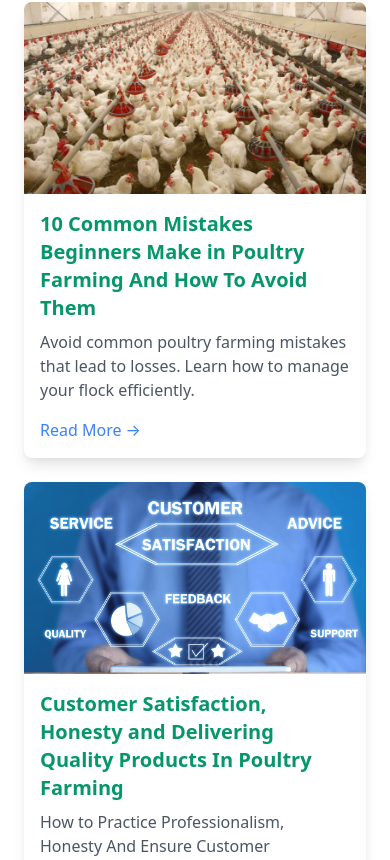
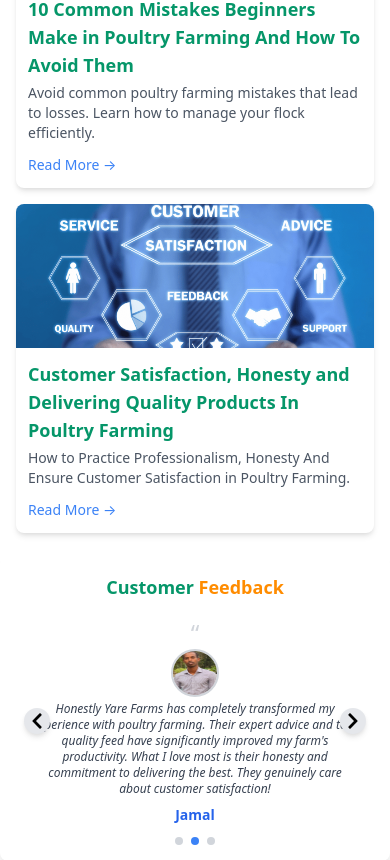
Before and after one commit to Abdikhafar-hub/Yare-Farms, a React (Vite) app in the folder Frontend/: page / in a window 390 px wide. Shown: the part 8344-9204 px from the top of the page. Built offline with nearby package versions, Linux system fonts and the light colour scheme; what @react-pdf/renderer would draw is missing.

Commit message:
social links

```diff
--- a/Frontend/src/components/Testimonials.jsx
+++ b/Frontend/src/components/Testimonials.jsx
@@ -10,7 +10,6 @@ const testimonials = [
 const Testimonials = () => {
   const [currentIndex, setCurrentIndex] = useState(0);
 
-
   useEffect(() => {
     const interval = setInterval(() => {
       nextSlide();
@@ -18,20 +17,18 @@ const Testimonials = () => {
     return () => clearInterval(interval);
   }, [currentIndex]);
 
-
   const nextSlide = () => {
     setCurrentIndex((prevIndex) => (prevIndex + 1) % testimonials.length);
   };
-
 
   const prevSlide = () => {
     setCurrentIndex((prevIndex) => (prevIndex - 1 + testimonials.length) % testimonials.length);
   };
 
   return (
-    <div className="relative w-full max-w-4xl mx-auto bg-white shadow-lg rounded-lg p-6">
+    <div className="relative w-full max-w-4xl mx-auto bg-white shadow-lg rounded-lg p-4 md:p-6">
 
-      <h2 className="text-center text-2xl font-bold mb-6">
+      <h2 className="text-center text-lg md:text-2xl font-bold mb-4 md:mb-6">
         <span className="text-green-600">Customer</span>{" "}
         <span style={{ color: "#FF8C00" }}>Feedback</span>
       </h2>
@@ -39,10 +36,10 @@ const Testimonials = () => {
       <div className="relative flex items-center">
 
         <button
-          className="absolute left-0 z-10 bg-gray-200 p-2 rounded-full shadow-md hover:bg-gray-300"
+          className="absolute left-2 z-10 bg-gray-200 p-1 md:p-2 rounded-full shadow-md hover:bg-gray-300"
           onClick={prevSlide}
         >
-          <FaChevronLeft size={24} />
+          <FaChevronLeft size={18} className="md:size-24" />
         </button>
 
 
@@ -50,31 +47,31 @@ const Testimonials = () => {
           {testimonials.map((testimonial, index) => (
             <div
               key={testimonial.id}
-              className={`flex flex-col items-center text-center transition-opacity duration-500 ${index === currentIndex ? "opacity-100" : "opacity-0 absolute"}`}
+              className={`flex flex-col items-center text-center transition-opacity duration-500 px-2 ${index === currentIndex ? "opacity-100" : "opacity-0 absolute"}`}
             >
-              <span className="text-4xl text-gray-300">“</span>
-              <img src={testimonial.image} alt={testimonial.name} className="w-16 h-16 rounded-full border-2 border-gray-300 mb-2" />
-              <p className="text-gray-700 italic px-4">{testimonial.comment}</p>
-              <p className="mt-4 text-blue-600 font-semibold">{testimonial.name}</p>
+              <span className="text-2xl md:text-4xl text-gray-300">“</span>
+              <img src={testimonial.image} alt={testimonial.name} className="w-12 h-12 md:w-16 md:h-16 rounded-full border-2 border-gray-300 mb-1 md:mb-2" />
+              <p className="text-gray-700 italic text-xs md:text-sm px-2">{testimonial.comment}</p>
+              <p className="mt-2 md:mt-4 text-blue-600 font-semibold text-sm md:text-base">{testimonial.name}</p>
             </div>
           ))}
         </div>
 
 
         <button
-          className="absolute right-0 z-10 bg-gray-200 p-2 rounded-full shadow-md hover:bg-gray-300"
+          className="absolute right-2 z-10 bg-gray-200 p-1 md:p-2 rounded-full shadow-md hover:bg-gray-300"
           onClick={nextSlide}
         >
-          <FaChevronRight size={24} />
+          <FaChevronRight size={18} className="md:size-24" />
         </button>
       </div>
 
 
-      <div className="flex justify-center mt-4">
+      <div className="flex justify-center mt-3 md:mt-4">
         {testimonials.map((_, index) => (
           <span
             key={index}
-            className={`w-3 h-3 mx-1 rounded-full ${index === currentIndex ? "bg-blue-500" : "bg-gray-300"}`}
+            className={`w-2 h-2 md:w-3 md:h-3 mx-1 rounded-full ${index === currentIndex ? "bg-blue-500" : "bg-gray-300"}`}
           />
         ))}
       </div>
--- a/Frontend/src/pages/Blog.jsx
+++ b/Frontend/src/pages/Blog.jsx
@@ -26,9 +26,9 @@ const blogs = [
 
 const BlogList = () => {
   return (
-    <div id="blog" className="container mx-auto p-6">
+    <div id="blog" className="container mx-auto px-4 py-6 md:py-12">
 
-      <h2 className="text-center text-3xl font-bold mb-6">
+      <h2 className="text-center text-xl md:text-3xl font-bold mb-4 md:mb-6">
         <span className="text-green-600">Poultry</span>{" "}
         <span style={{ color: "#FF8C00" }}>Farming</span>{" "}
         <span className="text-green-600">Blogs</span>
@@ -36,21 +36,21 @@ const BlogList = () => {
 
 
       <div className="mt-2 flex justify-center">
-        <span className="h-1 w-16 bg-green-600"></span>
+        <span className="h-1 w-12 md:w-16 bg-green-600"></span>
       </div>
 
-      <div className="grid grid-cols-1 sm:grid-cols-2 md:grid-cols-3 gap-6 mt-6">
+      <div className="grid grid-cols-1 sm:grid-cols-2 md:grid-cols-3 gap-4 md:gap-6 mt-4 md:mt-6">
         {blogs.map((blog) => (
-          <div key={blog.id} className="bg-white rounded-lg shadow-lg overflow-hidden">
-            <img src={blog.image} alt={blog.title} className="w-full h-48 object-cover" />
-            <div className="p-4">
-              <h3 className="text-xl font-semibold text-green-600">{blog.title}</h3>
-              <p className="text-gray-600 mt-2">{blog.description}</p>
+          <div key={blog.id} className="bg-white rounded-lg shadow-md overflow-hidden">
+            <img src={blog.image} alt={blog.title} className="w-full h-36 md:h-48 object-cover" />
+            <div className="p-3 md:p-4">
+              <h3 className="text-lg md:text-xl font-semibold text-green-600">{blog.title}</h3>
+              <p className="text-gray-600 text-sm md:text-base mt-1 md:mt-2">{blog.description}</p>
               <a
                 href={blog.link}
                 target="_blank"
                 rel="noopener noreferrer"
-                className="text-blue-500 mt-4 inline-block"
+                className="text-blue-500 text-sm md:text-base mt-3 inline-block"
               >
                 Read More →
               </a>
```
